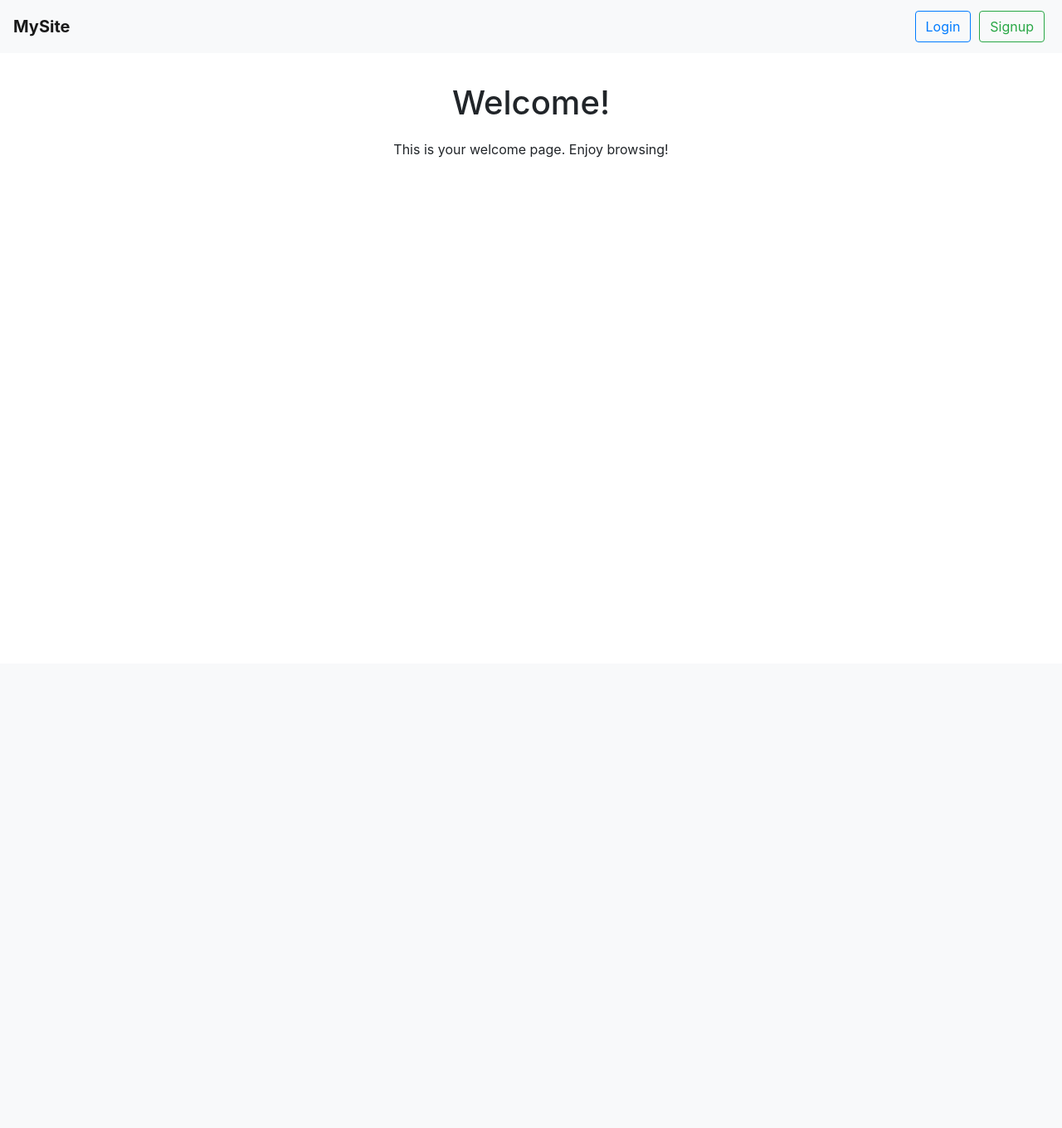
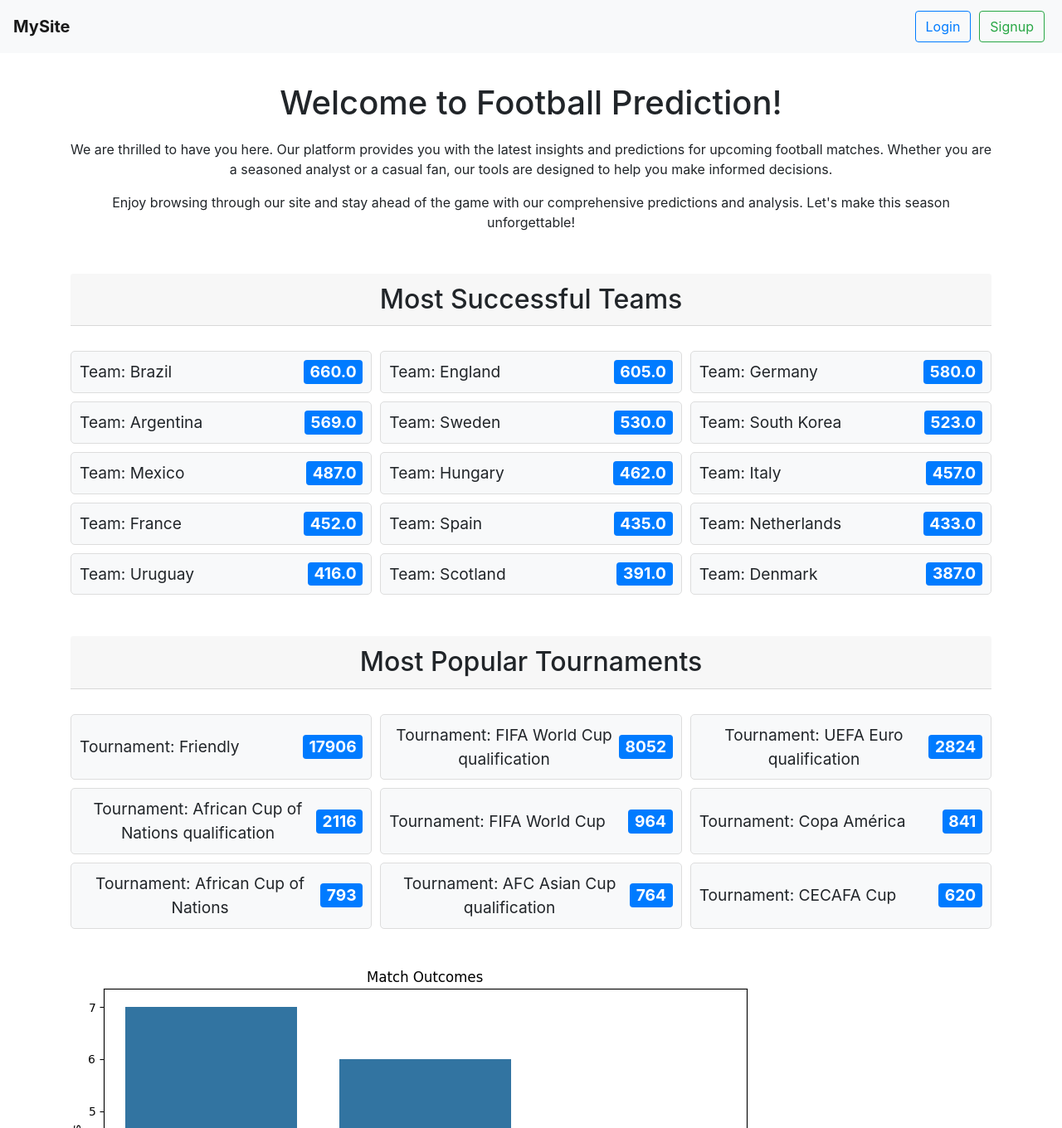
Before and after one commit to Tariel03/match_prediction, a Django app: page / in a window 1280 px wide. Shown: the top 1360 px of the page at 83% size. Before the commit the page ends 190 px from the top, so only its background shows below. Run offline with Django 4.2, Linux system fonts and the light colour scheme; parts of the project's set-up code (start-up, migrations or seed data) failed here and were passed over; some libraries are stand-ins or nearby versions.

Commit message:
added photos/graphics to index.html and match_prediction.html

```diff
--- a/myapp1/service.py
+++ /dev/null
@@ -1,3 +0,0 @@
-from match_prediction import match
-
-match("Spain", "Italy")
--- /dev/null
+++ b/myapp1/stats.py
@@ -0,0 +1,20 @@
+import pandas as pd
+
+from myproject import settings
+
+df = pd.read_csv(settings.RESULTS_CSV_PATH)
+
+
+def get_most_successful_teams():
+    home_wins = df[df['home_score'] > df['away_score']]['home_team'].value_counts()
+    away_wins = df[df['away_score'] > df['home_score']]['away_team'].value_counts()
+
+    team_results = home_wins.add(away_wins, fill_value=0).sort_values(ascending=False)
+    return team_results.head(15)
+
+
+def tournaments():
+    tournament_counts = df['tournament'].value_counts()
+    print("Самые популярные турниры:")
+    tournaments = tournament_counts.head(9)
+    return tournaments
--- a/myapp1/views.py
+++ b/myapp1/views.py
@@ -4,10 +4,13 @@ from myapp1.models import Worker
 from django.contrib.auth import authenticate, login, logout
 from .forms import SignupForm, LoginForm
 from .match_prediction import match, visualize_statistics, get_match_statistics
+from .stats import *
 
 
 def index(request):
-    return render(request, 'index.html')
+    tours = tournaments()
+    teams = get_most_successful_teams()
+    return render(request, 'index.html', {"tournaments": tours, "teams": teams})
 
 
 # signup page
--- a/myproject/urls.py
+++ b/myproject/urls.py
@@ -17,9 +17,11 @@ Including another URLconf
 from django.contrib import admin
 from django.urls import path, include
 from django.conf.urls.static import static
-
+from django.contrib.staticfiles.urls import staticfiles_urlpatterns
 
 urlpatterns = [
     path('admin/', admin.site.urls),
+
     path('', include('myapp1.urls'))
 ]
+urlpatterns += staticfiles_urlpatterns()
--- a/templates/index.html
+++ b/templates/index.html
@@ -23,6 +23,26 @@
         }
         .btn {
             margin: 5px;
+        }
+        .team-list {
+            display: flex;
+            flex-wrap: wrap;
+            justify-content: center;
+            gap: 10px;
+            margin-top: 30px;
+        }
+        .team-item {
+            flex: 1 1 300px;
+            border: 1px solid #ddd;
+            border-radius: 5px;
+            padding: 10px;
+            display: flex;
+            justify-content: space-between;
+            align-items: center;
+            background-color: #f8f9fa;
+        }
+        .team-item span {
+            font-size: 1.2rem;
         }
     </style>
 </head>
@@ -53,9 +73,38 @@
 
     <!-- Main Content -->
     <div class="container">
-        <h1>Welcome!</h1>
-        <p>This is your welcome page. Enjoy browsing!</p>
+        <h1>Welcome to Football Prediction!</h1>
+        <p>We are thrilled to have you here. Our platform provides you with the latest insights and predictions for upcoming football matches. Whether you are a seasoned analyst or a casual fan, our tools are designed to help you make informed decisions.</p>
+        <p>Enjoy browsing through our site and stay ahead of the game with our comprehensive predictions and analysis. Let's make this season unforgettable!</p>
     </div>
+
+    <!-- Teams List -->
+    <div class="container">
+        <h2 class="card-header">Most Successful Teams</h2>
+        <div class="team-list">
+            {% for key, value in teams.items %}
+            <div class="team-item">
+                <span>Team: {{ key }}</span>
+                <span class="badge badge-primary">{{ value }}</span>
+            </div>
+            {% endfor %}
+        </div>
+    </div>
+
+    <!-- Tournaments List -->
+    <div class="container">
+        <h2 class="card-header">Most Popular Tournaments</h2>
+        <div class="team-list">
+            {% for key, value in tournaments.items %}
+            <div class="team-item">
+                <span>Tournament: {{ key }}</span>
+                <span class="badge badge-primary">{{ value }}</span>
+            </div>
+            {% endfor %}
+        </div>
+    </div>
+
+    <img src="/static/Argentina_vs_France.png" alt="HUi">
 
     <!-- Add Bootstrap JS and dependencies (optional but recommended) -->
     <script src="https://code.jquery.com/jquery-3.5.1.slim.min.js"></script>
--- a/templates/match_prediction.html
+++ b/templates/match_prediction.html
@@ -43,7 +43,7 @@
 
     {% if plot %}
     <div class="mt-3">
-        <img src="{{ plot }}" alt="Match Prediction Plot" class="img-fluid">
+        <img src="/static/{{ plot }}" alt="Match Prediction Plot" class="img-fluid">
     </div>
     {% endif %}
 </div>
```
Also changed, not shown: myapp1/match_prediction.py (+9 -3 lines), myproject/settings.py (+6 -1 lines), Argentina_vs_Brazil.png (deleted), static/Argentina_vs_France.png (renamed from Argentina_vs_France.png).
